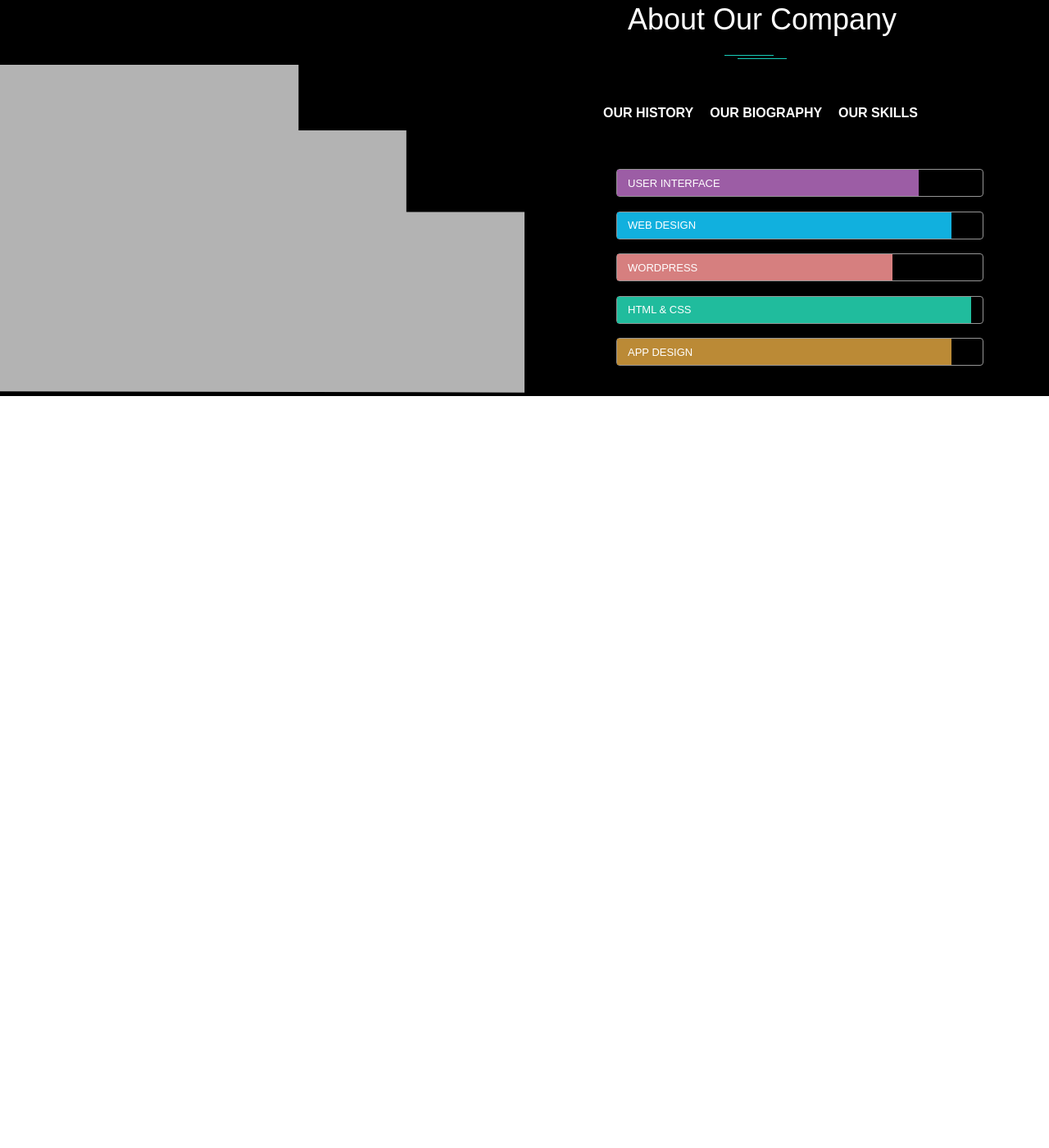
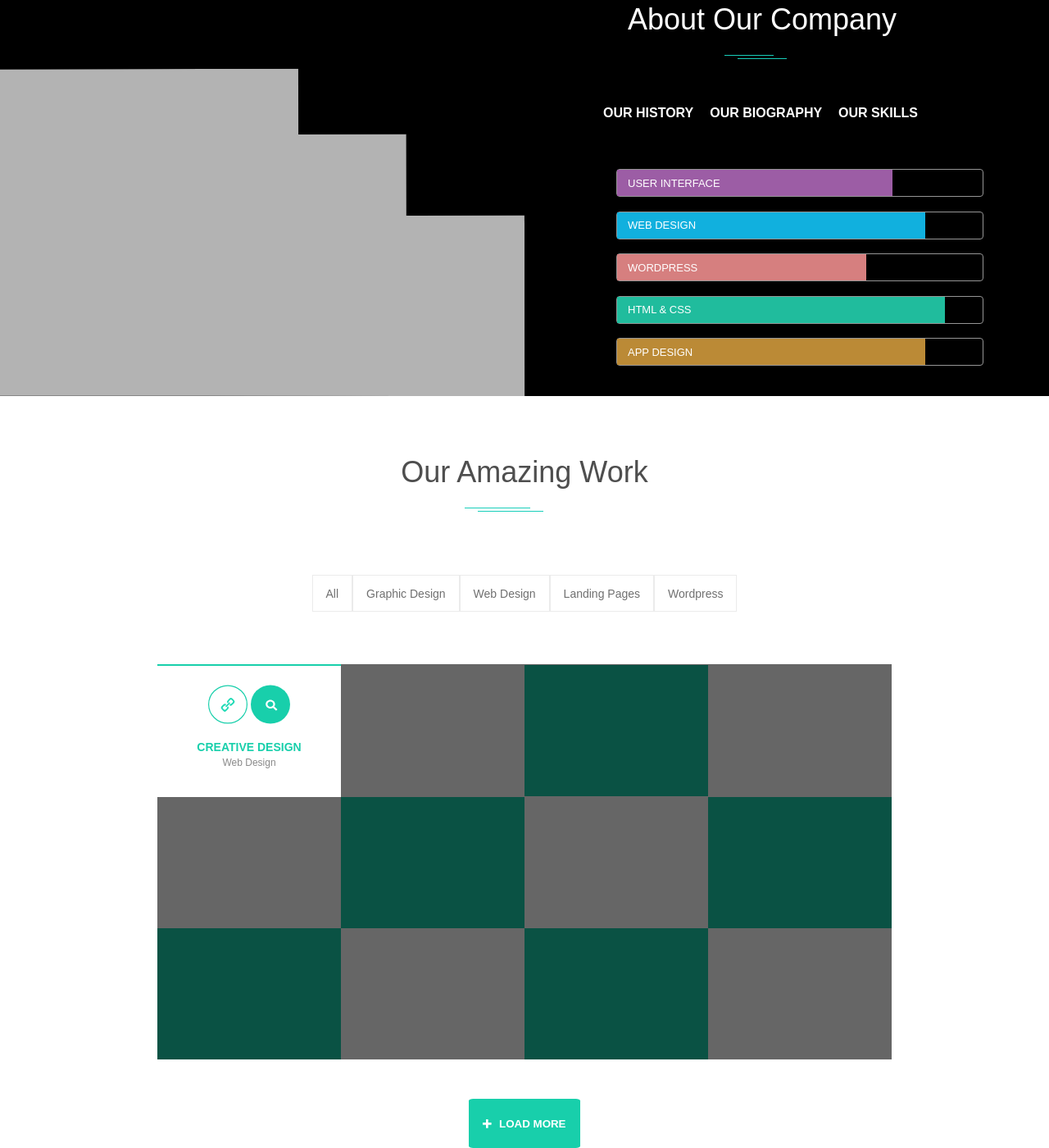
Before and after one commit to Andrey333229/Andrey333229.github.io, a plain HTML site: page index.html in a window 1280 px wide. Shown: the part 2163-3563 px from the top of the page at 82% size. Before the commit the page ends 2646 px from the top, so only its background shows below. Drawn offline with Linux system fonts and the light colour scheme.

Commit message:
Add files via upload

```diff
--- a/assets/css/style.css
+++ b/assets/css/style.css
@@ -282,10 +282,10 @@ body{
 	justify-content: flex-end;
 	align-items: flex-end;
 }
-.GrayImg{
-}
-.GrayLine{
-	background: #b3b3b3;
+.AOC__left svg{
+	position: relative;
+	top: 0.29em;
+	transform: rotate(-0.1deg);
 }
 .AOC__right{
 	width: 50%;
@@ -365,25 +365,149 @@ body{
 .bar#N1 hr{
 	background: #9c5da5;
 	color: #9c5da5;
-	width: 23em;
+	width: 21em;
 }
 .bar#N2 hr{
 	background: #11b0de;
 	color: #11b0de;
-	width: 25.5em;
+	width: 23.5em;
 }
 .bar#N3 hr{
-	width: 21em;
+	width: 19em;
 	background: #d67f7f;
 	color: #d67f7f;
 }
 .bar#N4 hr{
-	width: 27em;
+	width: 25em;
 	color: #20bc9d;
 	background: #20bc9d;
 }
 .bar#N5	hr{
-	width: 25.5em;
+	width: 23.5em;
 	color: #bb8a36;
 	background: #BB8A36;
 }
+.work{
+	display: flex;
+	flex-direction: column;
+	justify-content: center;
+	align-items: center;
+	width: 100%;
+}
+.wrapper__title#N2{
+	margin-top: 4.5em;
+	font-weight: 500;
+	color: #4e4e4e;
+	margin-left: 5em;
+}
+.wrapper__title#N2 h1{
+		font-size: 36px;
+}
+.double-underline#N3{
+	position: relative;
+	right: 14em;
+	top: 4em;
+}
+.double-underline#N3 hr{
+	width: 5em;
+}
+.wrapper__menu{
+	display: flex;
+	justify-content: space-around;
+	margin-top: 3.5em;
+}
+.wrapper__menu nav{
+	border: 1px solid #ebebeb;
+	display: flex;
+	justify-content: center;
+	align-items: center;
+	height: 2.7em;
+	padding-left: 1em;
+	padding-right: 1em;
+	color: #707070;
+}
+.wrapper__menu h4{
+	font-size: 14px;
+	font-weight: 500;
+}
+.wrapper__menu .nav:hover{
+	border-top: 2px solid #18cfab;
+	color: #18CFAB;
+	cursor: pointer;
+}
+.wrapper#N2{
+	grid-template-columns: 0fr 0fr 0fr 0fr;
+	position: relative;
+	top: 2em;
+}
+.wrapper .background{
+	background: #000;
+	position: absolute;
+	z-index: 1;
+	width: 100%;
+	height: 100%;
+	opacity: 0.6;
+}
+.wrapper .content#N0:empty{
+	background: #18cfab;
+	z-index: 0;
+	position: relative;
+	border: none;
+}
+.wrapper .content#N1:empty{
+	background: #fff;
+	z-index: 0;
+	position: relative;
+	border: none;
+}
+.wrapper .content{
+	width: 14em;
+	height: 10em;
+	z-index: 2;
+	position: relative;
+	background: #fff;
+	display: flex;
+	flex-direction: column;
+	justify-content: center;
+	border-top: 2.37px solid #18cfab;
+	align-items: center;
+}
+.wrapper .content .icon object{
+	width: 3em;
+	height: 3em;
+	position: relative;
+	bottom: 1em;
+}
+.wrapper .content h1{
+	color: #18cfab;
+	font-size: 14px;
+	text-transform: uppercase;
+	font-weight: 700;
+}
+.wrapper .content h2{
+	font-size: 12px;
+	color: #8a8a8a;
+	position: relative;
+	top: 0.3em;
+	font-weight: 300;
+}
+.load__more{
+	text-transform: uppercase;
+	background: #18cfab;
+	width: 10.25em;
+	height: 60px;
+	position: relative;
+	top: 6em;
+	border-radius: 4%;
+	border: none;
+	color: #fff;
+	font-weight: 700;
+	display: flex;
+	justify-content: space-around;
+	align-items: center;
+	padding: 0 1em;
+}
+.load__more:hover{
+	opacity: 0.8;
+	cursor: pointer;
+}
--- a/index.html
+++ b/index.html
@@ -194,12 +194,61 @@
 				<h2>our skills</h2>
 			</div>
 			<div class="skills">
-			<div class="bar" id="N1"><h3>user interface</h3><hr></div>
+			<div class="bar" id="N1"><hr><h3>user interface</h3></div>
 			<div class="bar" id="N2"><hr><h3>web design</h3></div>
 			<div class="bar" id="N3"><hr><h3>wordpress</h3></div>
 			<div class="bar" id="N4"><hr><h3>html & css</h3></div>
 			<div class="bar" id="N5"><hr><h3>app design</h3></div>
 			</div>
 		</div>
+		</div>
+		<div class="work">
+			<div class="wrapper__title" id="N2"><h1>Our Amazing Work</h1>
+		<div class="double-underline" id="N3">
+		<div class="underline" id="N1"><hr></div>
+		<div class="underline" id="N2"><hr></div>
+		</div>
+		</div>
+			<div class="wrapper__menu">
+				<nav class="nav" id="N1">
+					<h4>All</h4>
+				</nav>
+				<nav class="nav" id="N2">
+					<h4>Graphic Design</h4>
+				</nav>
+				<nav class="nav" id="N3">
+					<h4>Web Design</h4>
+				</nav>
+				<nav class="nav" id="N4">
+					<h4>Landing Pages</h4>
+				</nav>
+				<nav class="nav" id="N5">
+					<h4>Wordpress</h4>
+				</nav>
+			</div>
+			<div class="wrapper" id="N2">
+				<div class="background"></div>
+				<div class="content" id="N0">
+					<div class="icon"><object data="assets/svg/Компонент 1 – 1.svg"></object>
+					<object data="assets/svg/Loopa.svg"></object></div>
+					<h1>Creative Design</h1>
+					<h2>Web Design</h2></div>
+				<div class="content" id="N1"></div>
+				<div class="content" id="N0"></div>
+				<div class="content" id="N1"></div>
+				<div class="content" id="N1"></div>
+				<div class="content" id="N0"></div>
+				<div class="content" id="N1"></div>
+				<div class="content" id="N0"></div>
+				<div class="content" id="N0"></div>
+				<div class="content" id="N1"></div>
+				<div class="content" id="N0"></div>
+				<div class="content" id="N1"></div>
+			</div>
+			<button class="load__more"><svg xmlns="http://www.w3.org/2000/svg" width="0.8em" height="0.8em" viewBox="0 0 16 16.001">
+  <path id="Forma_1" data-name="Forma 1" d="M915.5,3972H910v-5.5a.5.5,0,0,0-.5-.5h-3a.5.5,0,0,0-.5.5v5.5h-5.5a.5.5,0,0,0-.5.5v3a.5.5,0,0,0,.5.5H906v5.5a.5.5,0,0,0,.5.5h3a.5.5,0,0,0,.5-.5V3976h5.5a.5.5,0,0,0,.5-.5v-3A.5.5,0,0,0,915.5,3972Z" transform="translate(-900 -3965.999)" fill="#fff"/>
+</svg>Load More</button>
+		</div>
+	</div>
 </body>
 </html>
```
Also changed, not shown: assets/svg/Chainsaw.svg (added), assets/svg/Loopa.svg (added), assets/svg/Компонент 1 – 1.svg (added).
